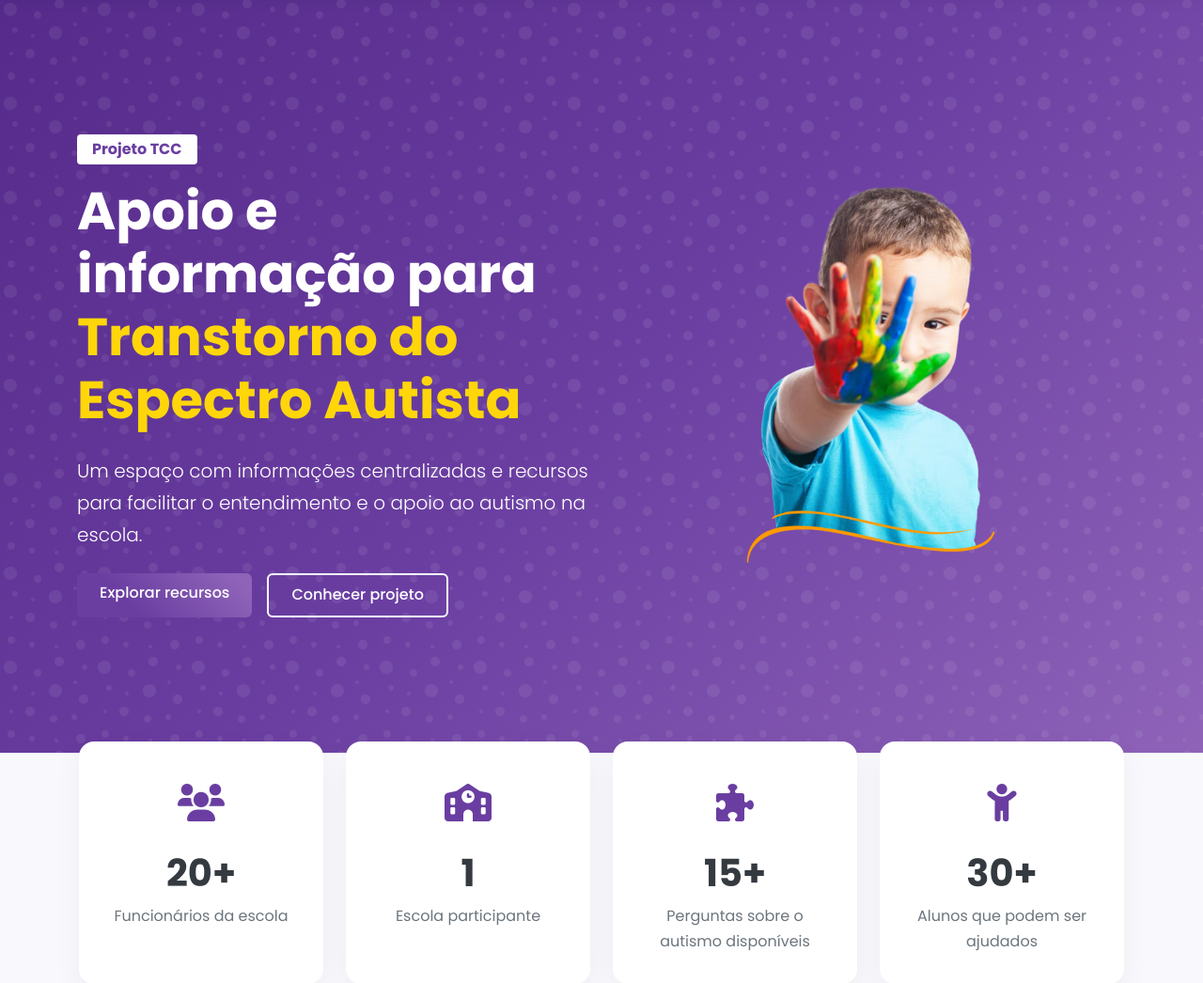
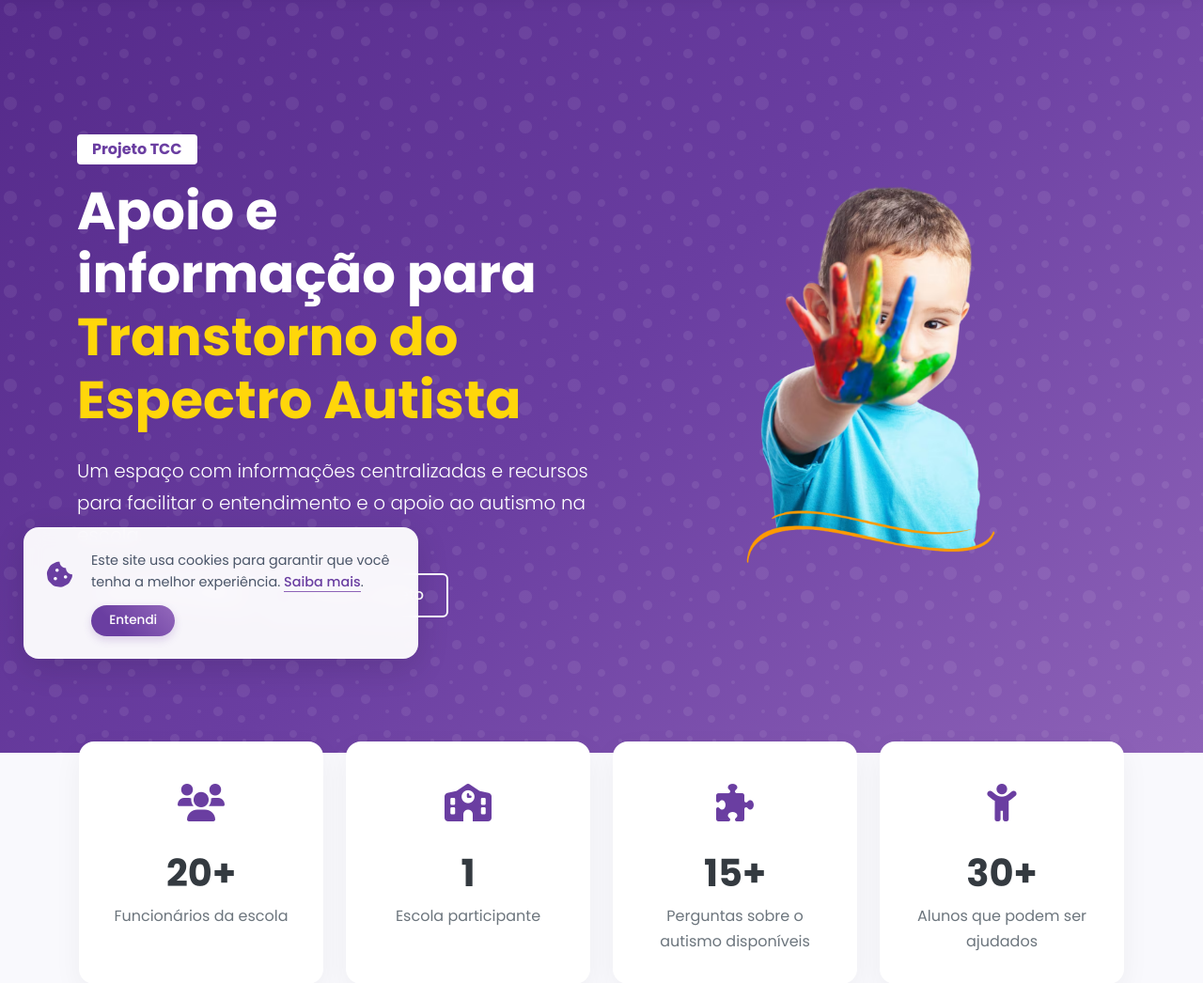
Before and after one commit to DataGusIT/DeployTeste, a Django app: page / in a window 1280 px wide. Shown: the part 74-1120 px from the top of the page at 94% size. Run offline with Django 5.2, Linux system fonts and the light colour scheme; some libraries are stand-ins or nearby versions.

Commit message:
feat: adicionando cookies

```diff
--- a/core/templates/base.html
+++ b/core/templates/base.html
@@ -395,6 +395,21 @@
         {% endblock %}
     </main>
 
+   <!-- Início do Banner de Cookies Elegante -->
+    <div id="cookie-banner">
+        <div class="cookie-icon">
+            <i class="fas fa-cookie-bite"></i>
+        </div>
+        <div class="cookie-content">
+            <p class="cookie-text mb-2">
+                Este site usa cookies para garantir que você tenha a melhor experiência.
+                <a href="#">Saiba mais</a>.
+            </p>
+            <button id="cookie-accept-btn" class="btn btn-primary btn-sm">Entendi</button>
+        </div>
+    </div>
+    <!-- Fim do Banner de Cookies Elegante -->
+
     <footer class="footer">
         <div class="container">
             <div class="footer-content">
--- a/static/css/site.css
+++ b/static/css/site.css
@@ -848,3 +848,100 @@ a:hover {
     transform: translateY(0);
     /* Retorna à sua posição original */
 }
+
+/* ================================== */
+/*    BANNER DE COOKIES ELEGANTE      */
+/* ================================== */
+
+#cookie-banner {
+    position: fixed;
+    bottom: 25px;
+    /* Mais espaço da borda */
+    left: 25px;
+    width: auto;
+    max-width: 420px;
+    /* Largura máxima para não ficar muito grande */
+
+    /* Estilo do Cartão */
+    background-color: rgba(255, 255, 255, 0.95);
+    /* Fundo branco com leve transparência */
+    backdrop-filter: blur(10px);
+    /* Efeito de vidro fosco (para navegadores compatíveis) */
+    color: var(--gray-700);
+    border-radius: 16px;
+    /* Bordas mais arredondadas */
+    padding: 1.5rem;
+    box-shadow: 0 10px 35px rgba(0, 0, 0, 0.12);
+    /* Sombra mais suave e difundida */
+    z-index: 1100;
+
+    /* Layout Flex */
+    display: flex;
+    align-items: flex-start;
+    /* Alinha os itens no topo */
+    gap: 1.2rem;
+    /* Espaço entre o ícone e o conteúdo */
+
+    /* Animação de Entrada */
+    opacity: 0;
+    transform: translateY(20px) scale(0.98);
+    visibility: hidden;
+    transition: all 0.5s cubic-bezier(0.16, 1, 0.3, 1);
+    /* Curva de animação suave */
+}
+
+#cookie-banner.show {
+    opacity: 1;
+    transform: translateY(0) scale(1);
+    visibility: visible;
+}
+
+.cookie-icon {
+    font-size: 1.8rem;
+    color: var(--primary);
+    margin-top: 3px;
+}
+
+.cookie-content {
+    flex: 1;
+    /* Ocupa o espaço restante */
+}
+
+.cookie-text {
+    font-size: 0.9rem;
+    line-height: 1.6;
+    margin-bottom: 0.8rem !important;
+    /* Força a margem inferior */
+}
+
+.cookie-text a {
+    color: var(--primary);
+    font-weight: 500;
+    text-decoration: none;
+    border-bottom: 1px solid var(--primary-light);
+}
+
+.cookie-text a:hover {
+    color: var(--primary-dark);
+    border-bottom-color: var(--primary-dark);
+}
+
+#cookie-accept-btn {
+    border-radius: 50px;
+    padding: 0.4rem 1.2rem;
+    font-size: 0.85rem;
+    /* Herda o estilo .btn-primary, que já é ótimo */
+}
+
+/* Ajustes para telas menores (celulares) */
+@media (max-width: 576px) {
+    #cookie-banner {
+        /* Ocupa a largura toda, mas com margens */
+        left: 15px;
+        right: 15px;
+        bottom: 15px;
+        max-width: none;
+        /* Remove a largura máxima */
+        padding: 1.2rem;
+    }
+}
--- a/static/js/site.js
+++ b/static/js/site.js
@@ -24,6 +24,43 @@ $(document).ready(function () {
     if ($(window).scrollTop() > 300) {
         backToTopBtn.addClass('show');
     }
+
+    // ================================= //
+    //          LÓGICA DO BANNER DE COOKIES
+    // ================================= //
+
+    // Função para buscar um cookie específico pelo nome
+    function getCookie(name) {
+        let cookieArr = document.cookie.split(";");
+        for (let i = 0; i < cookieArr.length; i++) {
+            let cookiePair = cookieArr[i].split("=");
+            if (name == cookiePair[0].trim()) {
+                return decodeURIComponent(cookiePair[1]);
+            }
+        }
+        return null;
+    }
+
+    // Seleciona os elementos do banner
+    const cookieBanner = $('#cookie-banner');
+    const acceptBtn = $('#cookie-accept-btn');
+
+    // Verifica se o cookie 'cookie_consent' NÃO existe
+    if (!getCookie('cookie_consent')) {
+        // Se não existir, mostra o banner adicionando a classe 'show'
+        cookieBanner.addClass('show');
+    }
+
+    // Adiciona um evento de clique ao botão de aceitar
+    acceptBtn.on('click', function () {
+        // Define o cookie para expirar em 1 ano (365 dias)
+        let expiryDate = new Date();
+        expiryDate.setDate(expiryDate.getDate() + 365);
+        document.cookie = "cookie_consent=true; expires=" + expiryDate.toUTCString() + "; path=/";
+
+        // Esconde o banner removendo a classe 'show'
+        cookieBanner.removeClass('show');
+    });
 });
 
 $(document).ready(function () {
@@ -63,6 +100,7 @@ function animateOnScroll() {
 $(window).scroll(animateOnScroll);
 $(document).ready(animateOnScroll);
 
+
 // static/js/main.js
 
 document.addEventListener("DOMContentLoaded", function () {
```
